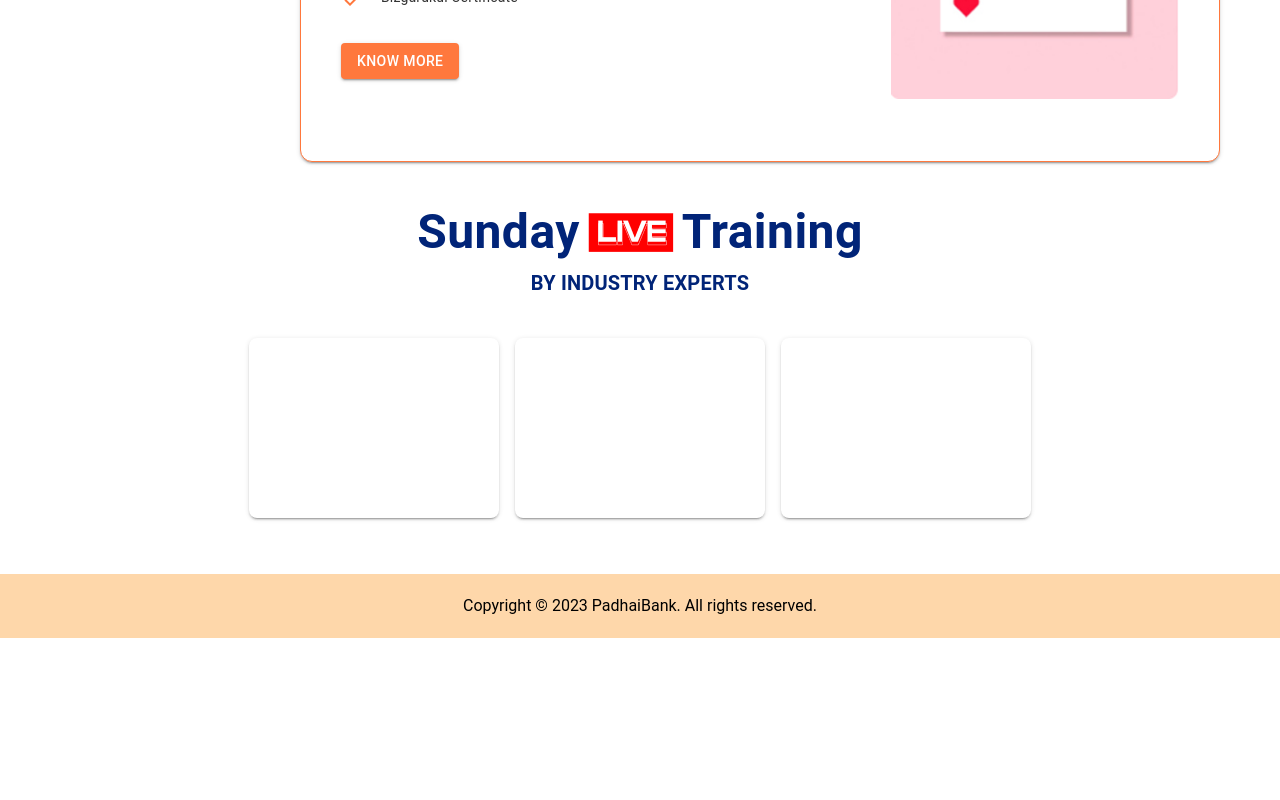
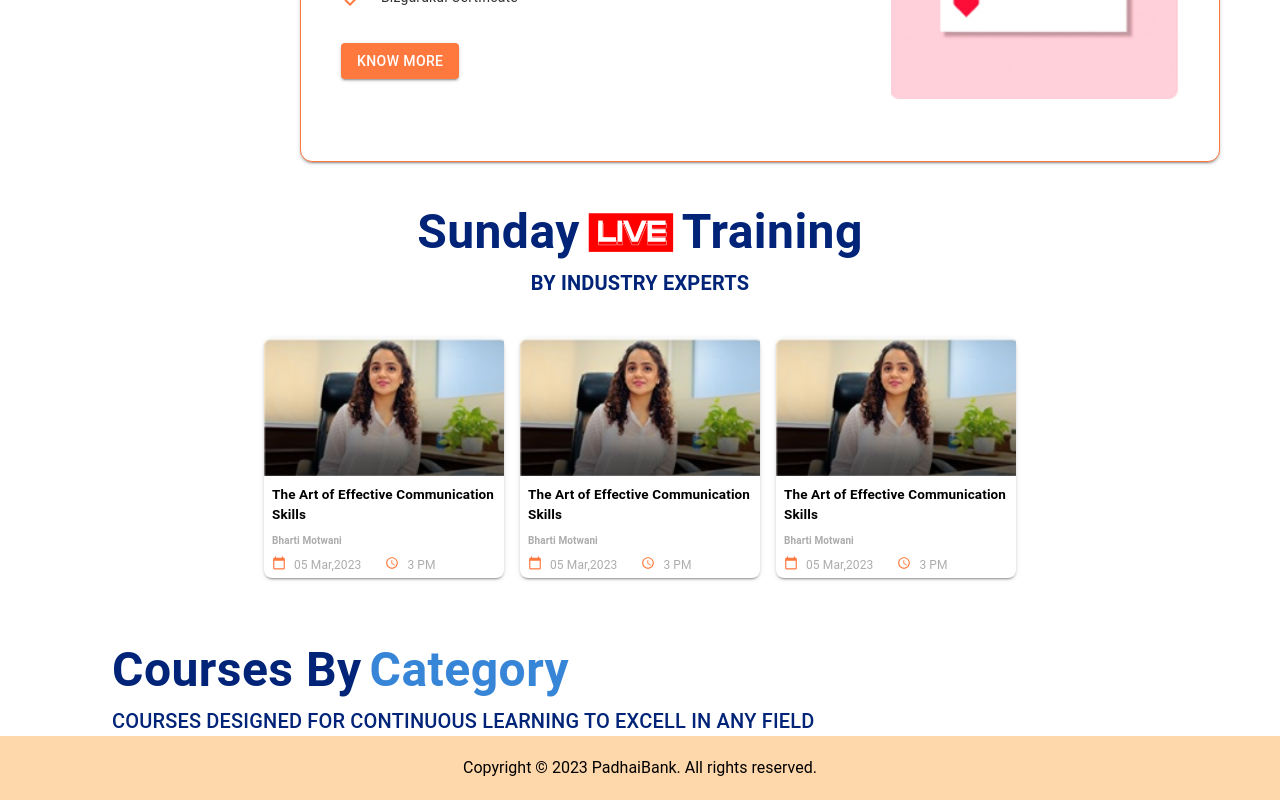
Before and after one commit to rahulchatterjee12/Padhai-Bank, a React (Create React App) app: page / in a window 1280 px wide. Shown: the part 1194-1994 px from the top of the page. Before the commit the page ends 1832 px from the top, so only its background shows below. Built offline with nearby package versions, Linux system fonts and the light colour scheme.

Commit message:
Start section 6 - Courses by category

```diff
--- /dev/null
+++ b/src/components/Home/CourseByCategory/index.jsx
@@ -0,0 +1,55 @@
+import { Box, Typography } from '@mui/material'
+import React from 'react'
+
+const Title = () => {
+    return (
+        <>
+            <Box
+                sx={{
+                    display: 'flex',
+                    textAlign: 'center',
+                    gap: 1,
+                    justifyContent: 'start'
+                }}>
+                <Typography
+                    sx={{
+                        color: '#012478',
+                        fontSize: '48px',
+                        fontWeight: 700
+                    }}
+                >
+                    Courses By
+                </Typography>
+                <Typography
+                    sx={{
+                        color: '#3785D7',
+                        fontSize: '48px',
+                        fontWeight: 700
+                    }}
+                >
+                    Category
+                </Typography>
+            </Box>
+            <Box>
+                <Typography
+                    sx={{
+                        color: '#012478',
+                        fontWeight: 550,
+                        fontSize: '20px'
+                    }}
+                >COURSES DESIGNED FOR CONTINUOUS LEARNING TO EXCELL IN ANY FIELD</Typography>
+            </Box>
+        </>
+    )
+}
+
+
+const CourseByCategory = () => {
+    return (
+        <div className='mx-28'>
+            <Title />
+        </div>
+    )
+}
+
+export default CourseByCategory;
--- a/src/components/Home/LiveClasses/TrainingCart.jsx
+++ b/src/components/Home/LiveClasses/TrainingCart.jsx
@@ -1,19 +1,63 @@
-import { Box } from '@mui/material'
+import { Box, Typography } from '@mui/material'
 import React from 'react'
-
+import QueryBuilderIcon from '@mui/icons-material/QueryBuilder';
+import CalendarTodayIcon from '@mui/icons-material/CalendarToday';
 const TrainingCart = () => {
     return (
         <div>
             <Box
                 sx={{
-                    width: 250,
-                    height: 180,
+                    width: 240,
+                    height: 240,
                     background: 'white',
                     borderRadius: 2,
                     boxShadow: 2
                 }}
             >
-
+                <img src='images/home/live-classes/test1.jpg' className='w-full' alt='live' />
+                <Typography
+                    sx={{
+                        fontSize: 13.5,
+                        fontWeight: 600,
+                        padding: 1
+                    }}
+                >
+                    The Art of Effective Communication Skills
+                </Typography>
+                <Typography
+                    sx={{
+                        fontSize: 10,
+                        paddingX: 1,
+                        color: '#ACACAC',
+                        fontWeight: 600
+                    }}
+                >Bharti Motwani</Typography>
+                <Box
+                    sx={{
+                        display: 'flex',
+                        gap: 3,
+                        padding: 1
+                    }}
+                >
+                    <Box
+                        sx={{
+                            display: 'flex',
+                            gap: 1
+                        }}
+                    >
+                        <CalendarTodayIcon sx={{ fontSize: 14, color: '#ff783d' }} />
+                        <Typography sx={{ fontSize: 12, color: '#ACACAC' }}>05 Mar,2023 </Typography>
+                    </Box>
+                    <Box
+                        sx={{
+                            display: 'flex',
+                            gap: 1
+                        }}
+                    >
+                        <QueryBuilderIcon sx={{ fontSize: 14, color: '#ff783d' }} />
+                        <Typography sx={{ fontSize: 12, color: '#ACACAC', }}>3 PM </Typography>
+                    </Box>
+                </Box>
             </Box>
         </div>
     )
--- a/src/components/Home/LiveClasses/index.jsx
+++ b/src/components/Home/LiveClasses/index.jsx
@@ -20,7 +20,7 @@ const Title = () => {
                 >
                     Sunday
                 </Typography>
-                <img src={'images/Home/live-classes/live.png'} className='object-scale-down' width={86} height={39} />
+                <img src={'images/Home/live-classes/live.png'} className='object-scale-down' alt='live' width={86} height={39} />
                 <Typography
                     sx={{
                         color: '#012478',
--- a/src/pages/Home.jsx
+++ b/src/pages/Home.jsx
@@ -3,6 +3,7 @@ import Carousel from '../components/Home/Carousel';
 import Highlights from '../components/Home/Highlights';
 import TopFiveCourses from '../components/Home/TopFiveCourses';
 import LiveClasses from '../components/Home/LiveClasses';
+import CourseByCategory from '../components/Home/CourseByCategory';
 
 const Home = () => {
     return (
@@ -15,6 +16,8 @@ const Home = () => {
             <TopFiveCourses />
             {/* Sunday Training—Primeshala section 5 */}
             <LiveClasses />
+            {/* Upskilling Courses—Primeshala section 6 */}
+            <CourseByCategory />
         </div>
     )
 }
```
Also changed, not shown: public/images/Home/live-classes/test1.jpg (added).
